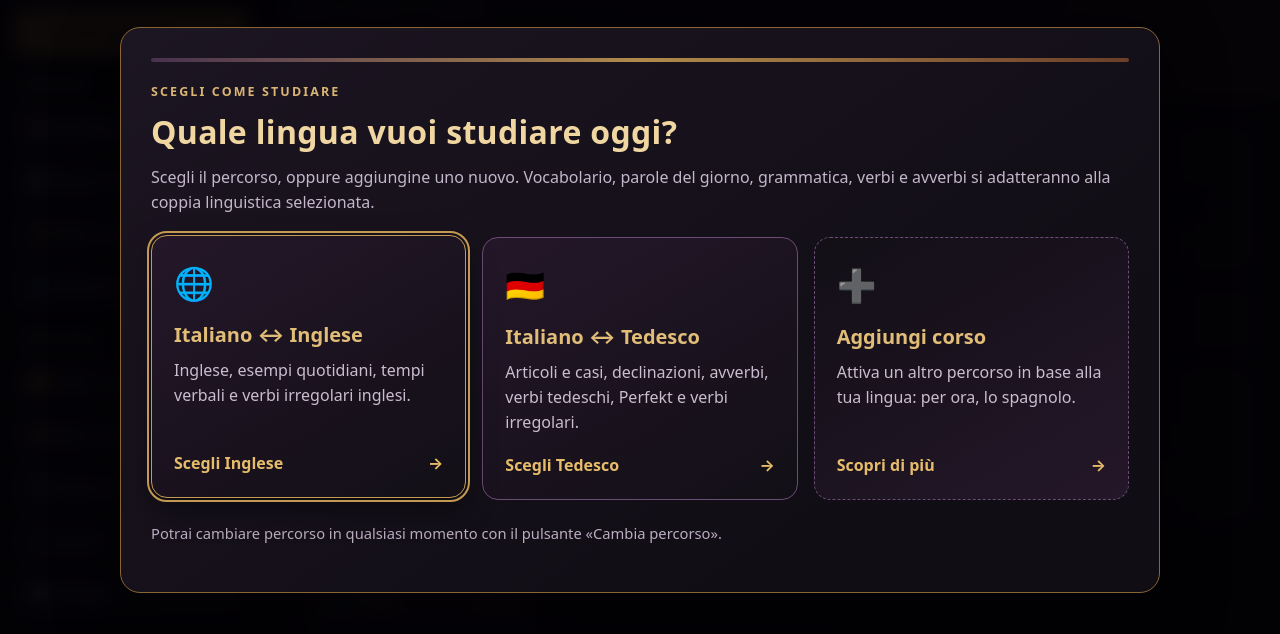
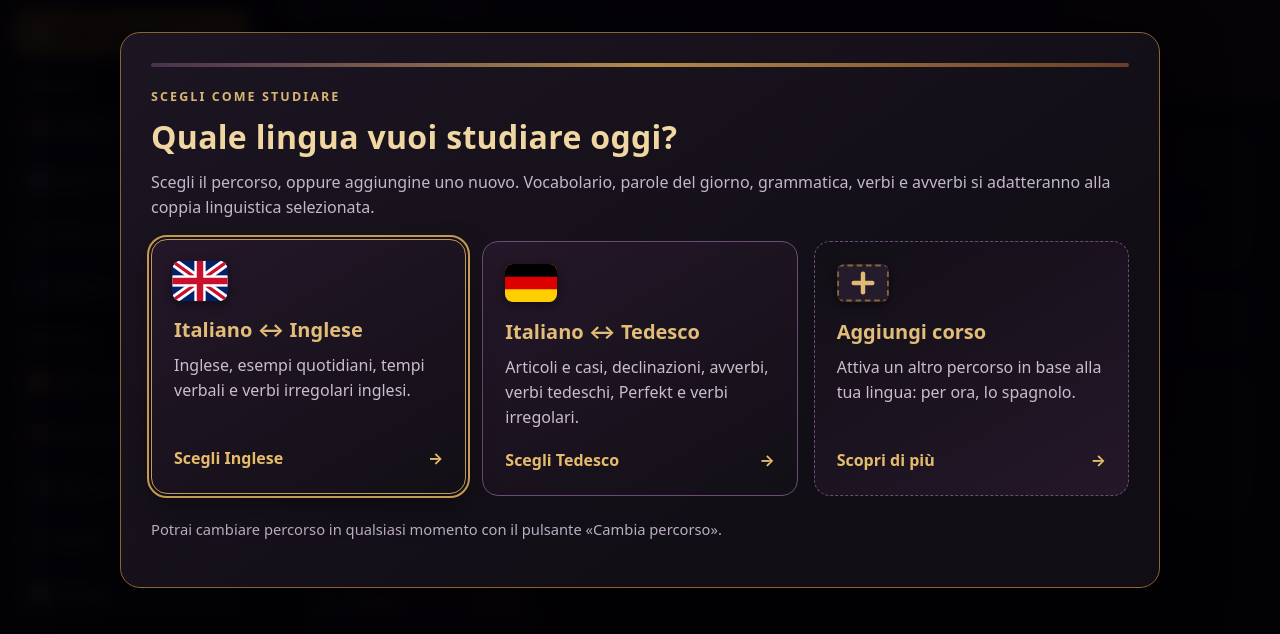
Before and after one commit to mutopunto/duosborn, a plain HTML site: page index.html in a window 1280 px wide. Shown: the part 90-724 px from the top of the page. Drawn offline with Linux system fonts and the light colour scheme.

Commit message:
Replace emoji flags with inline SVG in the course picker, fix hidden-panel CSS bug
- The flag emoji (🇩🇪/🇪🇸) rendered as plain "DE"/"ES" text on systems without
  color flag-emoji glyphs (reported by user screenshot). Flags are now drawn
  as small inline SVGs, so they look the same everywhere.
- Gave the "Aggiungi corso" tile a matching dashed "+" chip instead of an
  emoji, for visual consistency with the new flag chips.
- Fixed a pre-existing bug found while testing: clicking "Aggiungi corso"
  set the main grid's `hidden` attribute, but `.mode-choices{display:grid}`
  silently overrode the browser's default `[hidden]{display:none}`, so the
  old tiles never actually disappeared behind the add-course panel. Added
  the same `[hidden]{display:none!important}` pattern already used for
  #dailyGate.
- Bumped service worker cache version again so this reaches installed PWA
  users promptly.

```diff
--- a/index.html
+++ b/index.html
@@ -158,6 +158,11 @@ textarea{min-height:130px;resize:vertical}
 /* ---------- Rituale quotidiano / scelta percorso (invariati nella struttura) ---------- */
 #dailyGate{position:fixed;inset:0;z-index:99999;display:flex;align-items:center;justify-content:center;padding:18px;background:rgba(3,2,5,.94);backdrop-filter:blur(8px)}
 #dailyGate[hidden]{display:none!important}
+/* #modeChoices e #addCoursePanel condividono la classe .mode-choices (display:grid) con #addCourseList:
+   una regola d'autore con la stessa specificità di [hidden] dello user agent vince comunque su di esso,
+   quindi senza !important l'attributo "hidden" non nascondeva visivamente la griglia (bug preesistente,
+   notato aprendo "Aggiungi corso": la vecchia griglia restava visibile sotto il pannello nuovo). */
+#modeChoices[hidden],#addCoursePanel[hidden]{display:none!important}
 .daily-dialog{width:min(1040px,100%);max-height:min(92vh,980px);overflow:auto;background:linear-gradient(145deg,#1c1522,#100d14 80%);border:1px solid var(--gold-line);border-radius:20px;padding:clamp(16px,3vw,30px);box-shadow:var(--shadow-3);position:relative}
 .daily-topline{height:4px;width:100%;background:linear-gradient(90deg,#49324f,var(--gold-deep),#6b3e29);border-radius:99px;margin-bottom:20px}
 .daily-eyebrow{text-transform:uppercase;letter-spacing:.17em;color:var(--gold-soft);font-size:.78rem;font-weight:800}
@@ -195,7 +200,9 @@ textarea{min-height:130px;resize:vertical}
 .add-course-panel{margin:4px 0 10px}
 .mode-note-btn{background:none;border:1px solid var(--violet-soft);border-radius:10px;color:#bbaec1;padding:10px 16px;cursor:pointer;font:inherit}
 .mode-note-btn:hover,.mode-note-btn:focus-visible{border-color:var(--gold-bright);color:#e1bd78}
-.mode-flag{font-size:2rem;margin-bottom:12px}
+.mode-flag{display:block;width:52px;height:38px;border-radius:8px;overflow:hidden;margin-bottom:14px;box-shadow:0 3px 10px #0007,0 0 0 1px rgba(255,255,255,.1) inset;transition:transform .18s}
+.mode-flag svg{display:block;width:100%;height:100%}
+.mode-choice:hover .mode-flag,.mode-choice:focus-visible .mode-flag{transform:scale(1.06)}
 .mode-choice-title{font-size:1.25rem;font-weight:750;color:#e1bd78}
 .mode-choice-desc{margin-top:8px;color:var(--lav-muted);line-height:1.55}
 .mode-choice-cta{display:flex;justify-content:space-between;gap:14px;align-items:center;width:100%;margin-top:auto;padding-top:18px;color:#e6bc6b;font-weight:700}
@@ -1221,6 +1228,17 @@ renderDailyGate();
   // crescere senza dover toccare il resto del selettore. Una volta aggiunto, un corso compare
   // come casella a pieno titolo, accanto a inglese e tedesco, e viene ricordato tra una sessione e l'altra.
   const ADDABLE_COURSES=[{mode:'es',flag:'🇪🇸',title:'Italiano ↔ Spagnolo',desc:'Genere e articoli, coniugatore, verbi irregolari, passiva e dialoghi in spagnolo.'}];
+  // Bandierine disegnate in SVG invece di affidarsi all'emoji di sistema: su diversi dispositivi
+  // (Windows senza font a colori aggiornato, alcuni browser/webview) un'emoji-bandiera come 🇩🇪/🇪🇸
+  // non viene composta in un'immagine e ricade sul testo delle due lettere ("DE", "ES"), poco elegante
+  // e, nella pratica, il difetto segnalato dall'utente. Un piccolo SVG inline è invece identico ovunque.
+  const FLAG_SVG={
+    en:`<svg viewBox="0 0 28 20" preserveAspectRatio="xMidYMid slice" xmlns="http://www.w3.org/2000/svg" role="img" aria-label="Bandiera britannica"><rect width="28" height="20" fill="#012169"/><line x1="0" y1="0" x2="28" y2="20" stroke="#fff" stroke-width="4.4"/><line x1="28" y1="0" x2="0" y2="20" stroke="#fff" stroke-width="4.4"/><line x1="0" y1="0" x2="28" y2="20" stroke="#C8102E" stroke-width="1.6"/><line x1="28" y1="0" x2="0" y2="20" stroke="#C8102E" stroke-width="1.6"/><rect x="11.2" width="5.6" height="20" fill="#fff"/><rect y="7.2" width="28" height="5.6" fill="#fff"/><rect x="12.4" width="3.2" height="20" fill="#C8102E"/><rect y="8.4" width="28" height="3.2" fill="#C8102E"/></svg>`,
+    de:`<svg viewBox="0 0 28 20" preserveAspectRatio="xMidYMid slice" xmlns="http://www.w3.org/2000/svg" role="img" aria-label="Bandiera tedesca"><rect width="28" height="20" fill="#FFCE00"/><rect width="28" height="13.3" fill="#DD0000"/><rect width="28" height="6.7" fill="#000"/></svg>`,
+    es:`<svg viewBox="0 0 28 20" preserveAspectRatio="xMidYMid slice" xmlns="http://www.w3.org/2000/svg" role="img" aria-label="Bandiera spagnola"><rect width="28" height="20" fill="#C60B1E"/><rect y="5" width="28" height="10" fill="#FFC400"/></svg>`,
+    add:`<svg viewBox="0 0 28 20" xmlns="http://www.w3.org/2000/svg" role="img" aria-label="Aggiungi corso"><rect width="28" height="20" fill="#241c2c"/><rect x="0.6" y="0.6" width="26.8" height="18.8" fill="none" stroke="#8a6534" stroke-width="1" stroke-dasharray="3 2"/><line x1="14" y1="5" x2="14" y2="15" stroke="#e0ba75" stroke-width="2.4" stroke-linecap="round"/><line x1="9" y1="10" x2="19" y2="10" stroke="#e0ba75" stroke-width="2.4" stroke-linecap="round"/></svg>`
+  };
+  function flagIconSVG(mode){return FLAG_SVG[mode]||null;}
   function unlockedModes(){const arr=studyState&&studyState.settings&&Array.isArray(studyState.settings.unlockedModes)?studyState.settings.unlockedModes:[];return arr.filter(m=>conf[m]);}
   function visibleModeTiles(){return ['en','de',...unlockedModes()];}
   function modeChoiceDesc(mode){
@@ -1231,7 +1249,7 @@ renderDailyGate();
   }
   function modeChoiceHTML(mode){
     const c=conf[mode];
-    return `<button class="mode-choice" type="button" data-mode="${mode}"><span class="mode-flag">${c.flag}</span><span class="mode-choice-title">${c.pair}</span><span class="mode-choice-desc">${modeChoiceDesc(mode)}</span><span class="mode-choice-cta">Scegli ${c.primaryLabel} <b>→</b></span></button>`;
+    return `<button class="mode-choice" type="button" data-mode="${mode}"><span class="mode-flag">${flagIconSVG(mode)||escapeHTML(c.flag||'🌐')}</span><span class="mode-choice-title">${c.pair}</span><span class="mode-choice-desc">${modeChoiceDesc(mode)}</span><span class="mode-choice-cta">Scegli ${c.primaryLabel} <b>→</b></span></button>`;
   }
   function renderModeChoicesGrid(){
     const grid=$('#modeChoices'); if(!grid)return;
@@ -1239,10 +1257,10 @@ renderDailyGate();
     grid.innerHTML=visible.map(modeChoiceHTML).join('');
     const remaining=ADDABLE_COURSES.filter(cc=>!visible.includes(cc.mode));
     if(remaining.length){
-      grid.insertAdjacentHTML('beforeend',`<button class="mode-choice mode-choice-add" type="button" data-add-course="1"><span class="mode-flag">➕</span><span class="mode-choice-title">Aggiungi corso</span><span class="mode-choice-desc">Attiva un altro percorso in base alla tua lingua: per ora, lo spagnolo.</span><span class="mode-choice-cta">Scopri di più <b>→</b></span></button>`);
+      grid.insertAdjacentHTML('beforeend',`<button class="mode-choice mode-choice-add" type="button" data-add-course="1"><span class="mode-flag">${flagIconSVG('add')}</span><span class="mode-choice-title">Aggiungi corso</span><span class="mode-choice-desc">Attiva un altro percorso in base alla tua lingua: per ora, lo spagnolo.</span><span class="mode-choice-cta">Scopri di più <b>→</b></span></button>`);
     }
     const list=$('#addCourseList');
-    if(list)list.innerHTML=remaining.length?remaining.map(cc=>`<button class="mode-choice" type="button" data-mode="${cc.mode}"><span class="mode-flag">${cc.flag}</span><span class="mode-choice-title">${cc.title}</span><span class="mode-choice-desc">${cc.desc}</span><span class="mode-choice-cta">Aggiungi ${conf[cc.mode].primaryLabel} <b>→</b></span></button>`).join(''):'<p class="mode-note">Hai già aggiunto tutti i corsi disponibili per il momento.</p>';
+    if(list)list.innerHTML=remaining.length?remaining.map(cc=>`<button class="mode-choice" type="button" data-mode="${cc.mode}"><span class="mode-flag">${flagIconSVG(cc.mode)||escapeHTML(cc.flag||'🌐')}</span><span class="mode-choice-title">${cc.title}</span><span class="mode-choice-desc">${cc.desc}</span><span class="mode-choice-cta">Aggiungi ${conf[cc.mode].primaryLabel} <b>→</b></span></button>`).join(''):'<p class="mode-note">Hai già aggiunto tutti i corsi disponibili per il momento.</p>';
   }
   function ensureModePicker(){
     const old=$('#dailyGate');
--- a/sw.js
+++ b/sw.js
@@ -1,4 +1,4 @@
-const CACHE_NAME = 'masterclass-lingue-v2';
+const CACHE_NAME = 'masterclass-lingue-v3';
 const APP_SHELL = ['./', './index.html', './manifest.webmanifest', './icon-192.png', './icon-512.png', './icon-192-maskable.png', './icon-512-maskable.png'];
 
 self.addEventListener('install', (event) => {
```
